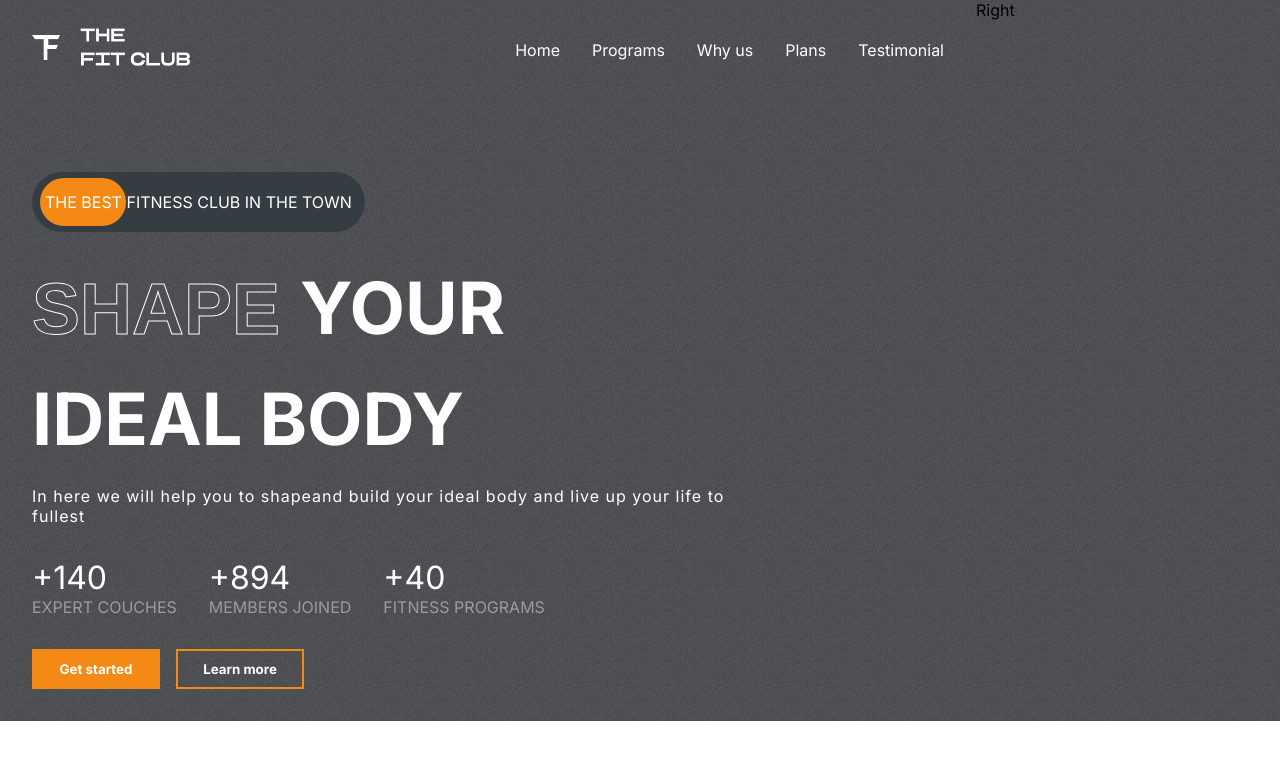
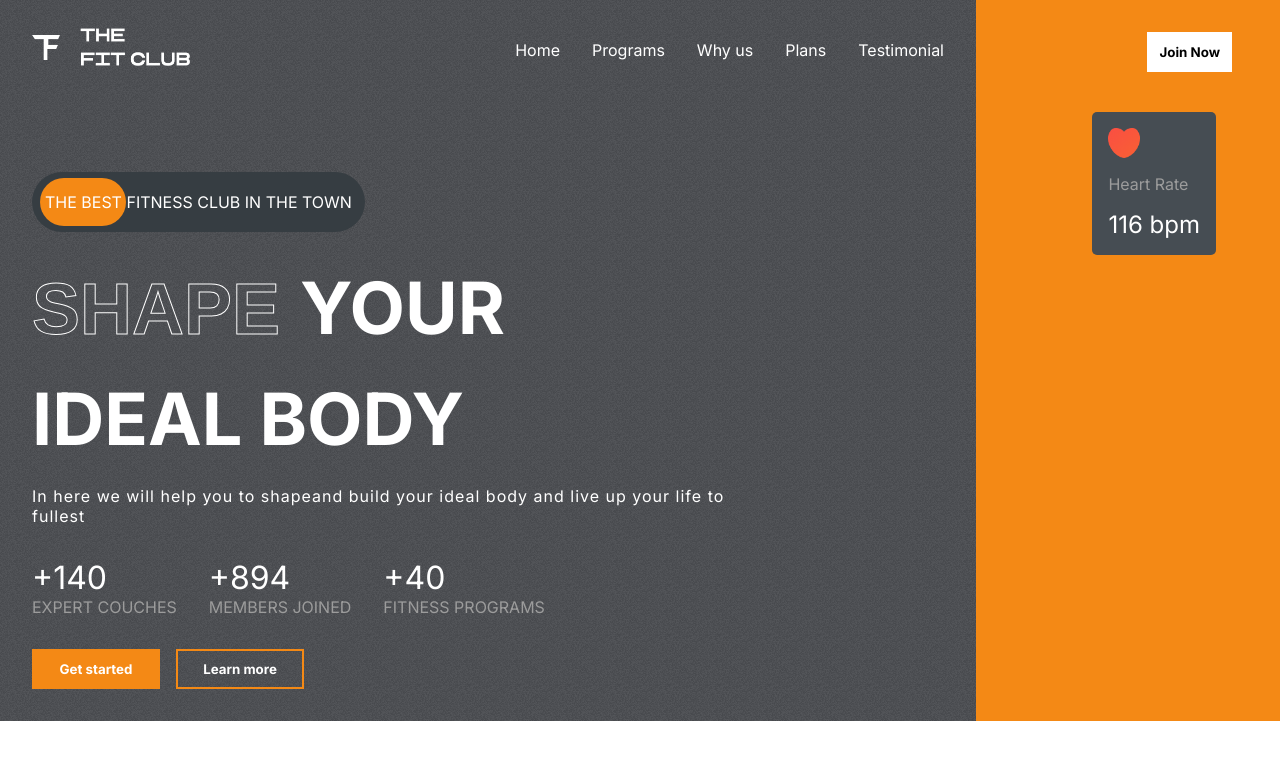
Before and after one commit to asad-amjad/GymApp-React, a React (Create React App) app: page / in a window 1280 px wide. Shown: the top 760 px of the page. Built offline with nearby package versions, Linux system fonts and the light colour scheme.

Commit message:
heart image with rate

```diff
--- a/src/components/Hero/Hero.css
+++ b/src/components/Hero/Hero.css
@@ -14,6 +14,8 @@
 
 .right-h {
     flex: 1;
+    position: relative;
+    background-color: var(--orange);
 }
 
 .the-best-ad {
@@ -101,3 +103,37 @@
     width: 8rem;
     border: 2px solid var(--orange);
 }
+
+.right-h>.btn {
+    position: absolute;
+    right: 3rem;
+    top: 2rem;
+    color: black
+}
+
+.heart-rate {
+    display: flex;
+    flex-direction: column;
+    gap: 1rem;
+    background-color: var(--darkGrey);
+    width: fit-content;
+    padding: 1rem;
+    align-items: start;
+    border-radius: 5px;
+    position: absolute;
+    right: 4rem;
+    top: 7rem;
+}
+
+.heart-rate>img {
+    width: 2rem ;
+}
+
+.heart-rate>span:nth-child(2) {
+    color: var(--gray);
+}
+
+.heart-rate>span:nth-child(3) {
+    color: white;
+    font-size: 1.5rem;
+}
--- a/src/components/Hero/Hero.jsx
+++ b/src/components/Hero/Hero.jsx
@@ -1,4 +1,5 @@
 import Header from "../Header/Header";
+import heart from "../../assets/heart.png";
 import "./Hero.css";
 const Hero = () => {
   return (
@@ -51,7 +52,14 @@
           <button className="btn">Learn more</button>
         </div>
       </div>
-      <div className="right-h">Right</div>
+      <div className="right-h">
+        <button className="btn"> Join Now</button>
+        <div className="heart-rate">
+          <img src={heart} alt="" />
+          <span>Heart Rate</span>
+          <span>116 bpm</span>
+        </div>
+      </div>
     </div>
   );
 };
```
